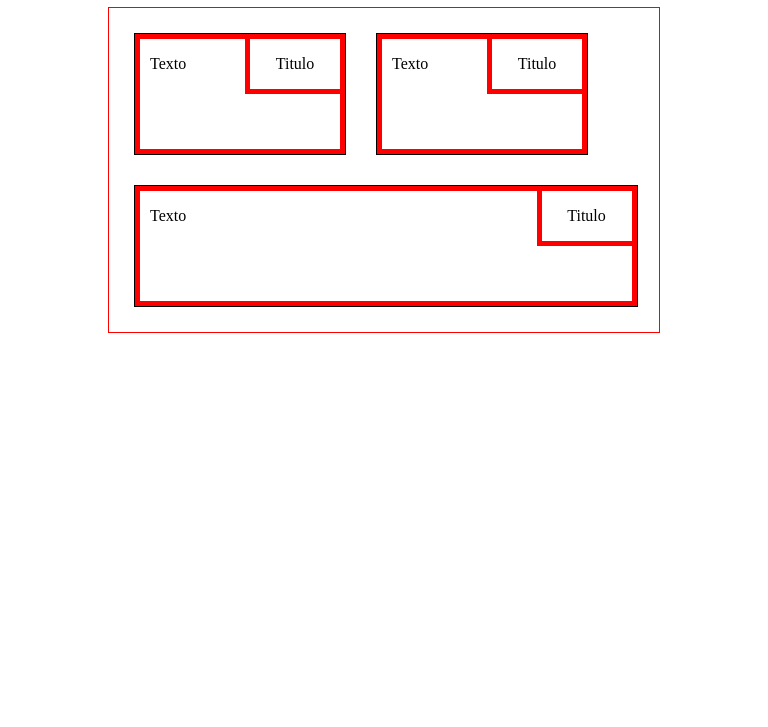
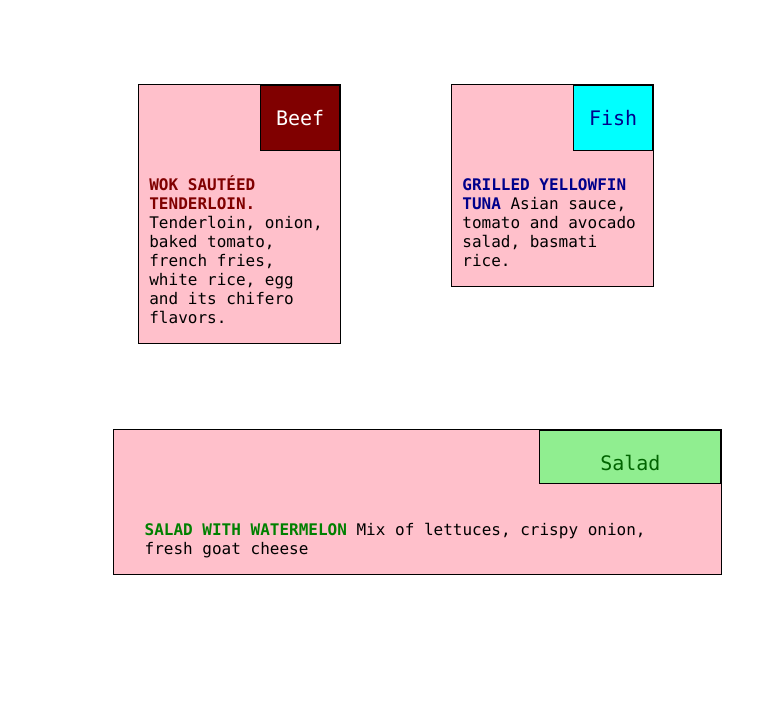
Before and after one commit to Yonotun/Courseta-Tests, a plain HTML site: page Module 2/index.html in a window 768 px wide. Shown: the part 73-800 px from the top of the page. Drawn offline with Linux system fonts and the light colour scheme.

Commit message:
All working

```diff
--- a/Module 2/css/style.css
+++ b/Module 2/css/style.css
@@ -3,116 +3,167 @@
 /********** Base styles **********/
 * {
   box-sizing: border-box;
-
+  font-family: "Lucida Console", "Courier New", monospace;
 }
 
 h1 {
   text-align: center;
+  font-size: 175%;
+  margin-bottom: 50px;
+}
+
+p.titulo {
+  text-align: center;
+
+  font-size: 125%;
+}
+
+p.texto {
+  margin-left: 5%;
+  margin-top: 90px;
+  margin-right: 5%;
+  text-justify: auto;
+}
+
+span.meat {
+  font-weight: bold;
+  color:maroon
+}
+span.fish {
+  font-weight: bold;
+  color:darkblue
+}
+
+span.salad {
+  font-weight: bold;
+  color: green;
 }
 
 
-p.titulo {
-  text-align: center;
-  padding-left: 20px;
-  padding-right: 20px;
-}
-p.texto {
-  padding-left: 10px;
+.container {
+
+  overflow-x: hidden;
+  position: relative;
+   margin-left: 10%;
+
 }
 
-.container {
-  border: 1px solid red;
-  overflow-x: hidden;
-  padding: 10px 10px 10px 10px;
+.Cajacontenedora {
+  border: 5px solid black;
+  border-width: 1px;
+  float: left;
+  width: 28%;
+  margin: 20px;
   position: relative;
-  margin: 20px 100px 20px 100px;
+  background-color: pink;
+
 }
 
-.micajita {
-  border-style: solid;
-  border-width: thin;
-  border-color: black;
-  position: relative;
+.cajatitulo {
 
+  border: 5px solid black;
+  border-width: 1px;
+  position: absolute;
+  right: 0;
+  top: 0;
+  width: 30%;
+  height: auto;
+
+
+    }
+
+#beef {
+  background-color: maroon;
+  color: white;
 }
-.cajatexto {
 
-  border: 5px solid red;
-  position: absolute;
-  top: 0;
-  left: 0;
-  height: 100%;
-  width: 100%;
+#fish {
+  background-color: aqua;
+  color: darkblue;
+}
+
+#salad {
+  background-color: lightgreen;
+  color: darkgreen;
 }
 
 
+/********** Medium devices only **********/
+@media (min-width: 768px) and (max-width: 991px) {
 
+  .Cajacontenedora {
+    border: 5px solid black;
+    border-width: 1px;
+    float: left;
+    width: 30%;
+    margin: 55px;
+    position: relative;
+    background-color: pink;
 
-/********** Large devices only **********/
-@media (min-width: 992px) {
-  .col-lg-1 {
+  }
+
+  .cajamedia {
+
+    border: 5px solid black;
+    border-width: 1px;
     float: left;
-    width: 28%;
-    margin: 20px;
+    width: 90%;
+    margin: 30px;
+    position: relative;
+    background-color: pink;
 
   }
 
   .cajatitulo {
 
-    border: 5px solid red;
-    position: relative;
-    float: right;
-    margin: 0px 0px 40px 100px;
-    width: 30%;
+    border: 5px solid black;
+    border-width: 1px;
+    position: absolute;
+    right: 0;
+    top: 0;
+    width: 40%;
+    height: auto;
 
       }
 
+  .cajatitulomedia {
+
+    border: 5px solid black;
+    border-width: 1px;
+    position: absolute;
+    right: 0;
+    top: 0;
+    width: 30%;
+    height: 38%;
 
 
-}
-
-/********** Medium devices only **********/
-@media (min-width: 768px) and (max-width: 991px) {
-  .col-md-1 {
-    float: left;
-    width: 40%;
-    margin: 15px;
-  }
-  .col-md-2 {
-    float: left;
-    width: 95%;
-    margin: 15px;
-  }
-
-
-  .cajatitulo {
-
-    border: 5px solid red;
-    position: relative;
-    float: right;
-    margin: 0px 0px 60px 0px;
-    width: 100px;
-
       }
-
 }
 
 /********** Small devices only **********/
 
 @media (max-width: 767px) {
-  .col-sm-1 {
+
+  .cajachiquita {
+
+    border: 5px solid black;
+    border-width: 1px;
     float: left;
-    width: 100%;
-    margin-bottom: 20px;
+    width: 90%;
+    position: relative;
+    background-color: pink;
+
   }
 
   .cajatitulo {
 
-    border: 5px solid red;
-    position: relative;
-    float: right;
-    margin: 0px 0px 60px 0px;
-    width: 100px;
+    border: 1px black;
+    position: absolute;
+    top: 0;
+    right: 0;
+    width: 30%;
+    overflow: hidden;
+
 
       }
 
--- a/Module 2/index.html
+++ b/Module 2/index.html
@@ -7,41 +7,33 @@
 <title>My Page</title>
 </head>
 <body>
-<h1 class="center">La Caja</h1>
+<h1 class="center">La Caja Restaurant</h1>
 
 <div class = "container">
 
-  <div class="col-lg-1 col-md-1 col-sm-1 micajita">
-    <div class="cajatitulo">
-      <p class="titulo"> Titulo </p>
-    </div>
+  <div class="Cajacontenedora cajachiquita">
+        <div id= "beef" class="cajatitulo"><p class="titulo"> Beef  </p> </div>
 
-    <div class="cajatexto">
-      <p class="texto"> Texto </p>
-    </div>
+        <div class="cajatexto">
+          <p class="texto"> <span class="meat">WOK SAUTÉED TENDERLOIN.</span> Tenderloin, onion, baked tomato, french fries, white rice, egg and its chifero flavors. </p>
+        </div>
   </div>
 
-  <div class="col-lg-1 col-md-1 col-sm-1 micajita">
-    <div class="cajatitulo">
-      <p class="titulo"> Titulo </p>
-    </div>
-  <div class="cajatexto">
-    <p class="texto"> Texto </p>
-  </div>
+  <div class="Cajacontenedora cajachiquita">
+      <div id= "fish" class="cajatitulo"> <p class="titulo"> Fish </p></div>
+
+      <div>
+      <p class="texto"> <span class="fish"> GRILLED YELLOWFIN TUNA </span> Asian sauce, tomato and avocado salad, basmati rice. </p>
+      </div>
   </div>
 
+  <div class="Cajacontenedora cajamedia cajachiquita">
+      <div id= "salad" class="cajatitulo cajatitulomedia"><p class="titulo"> Salad </p></div>
 
-  <div class="col-lg-1 col-md-2 col-sm-1 micajita">
-    <div class="cajatitulo">
-      <p class="titulo"> Titulo </p>
-    </div>
-  <div class="cajatexto">
-    <p class="texto"> Texto </p>
+      <div>
+      <p class="texto"> <span class="salad">SALAD WITH WATERMELON</span>	Mix of lettuces, crispy onion, fresh goat cheese   </p>
+      </div>
   </div>
-
-  </div>
-
-</div>
 
 </body>
 </html>
```
